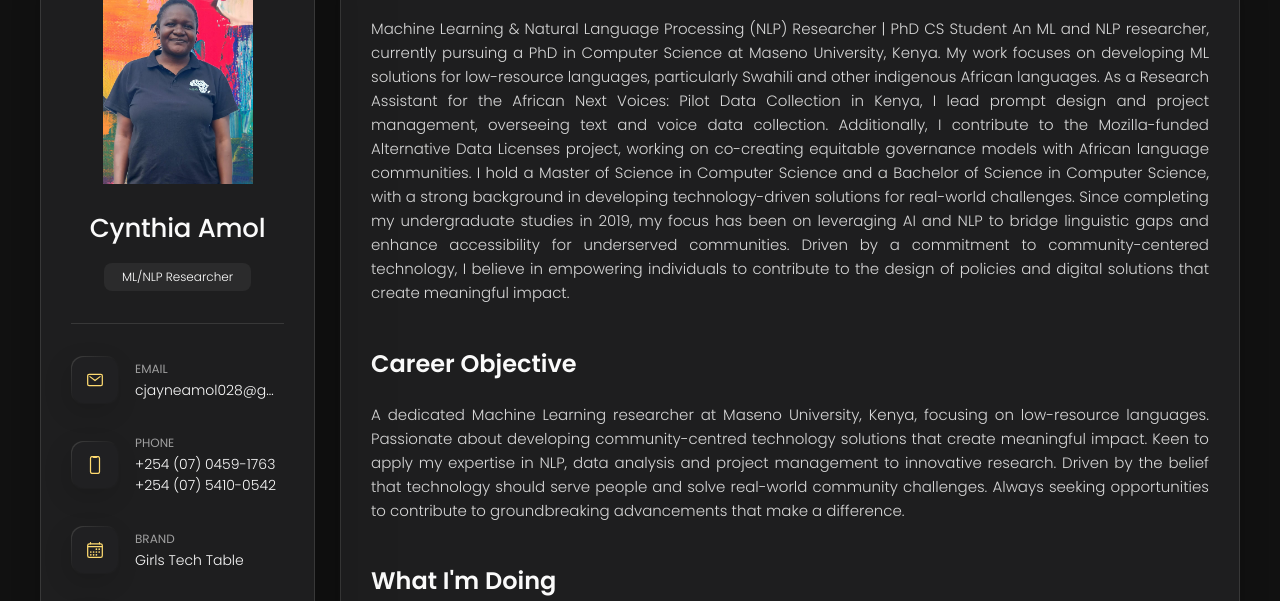
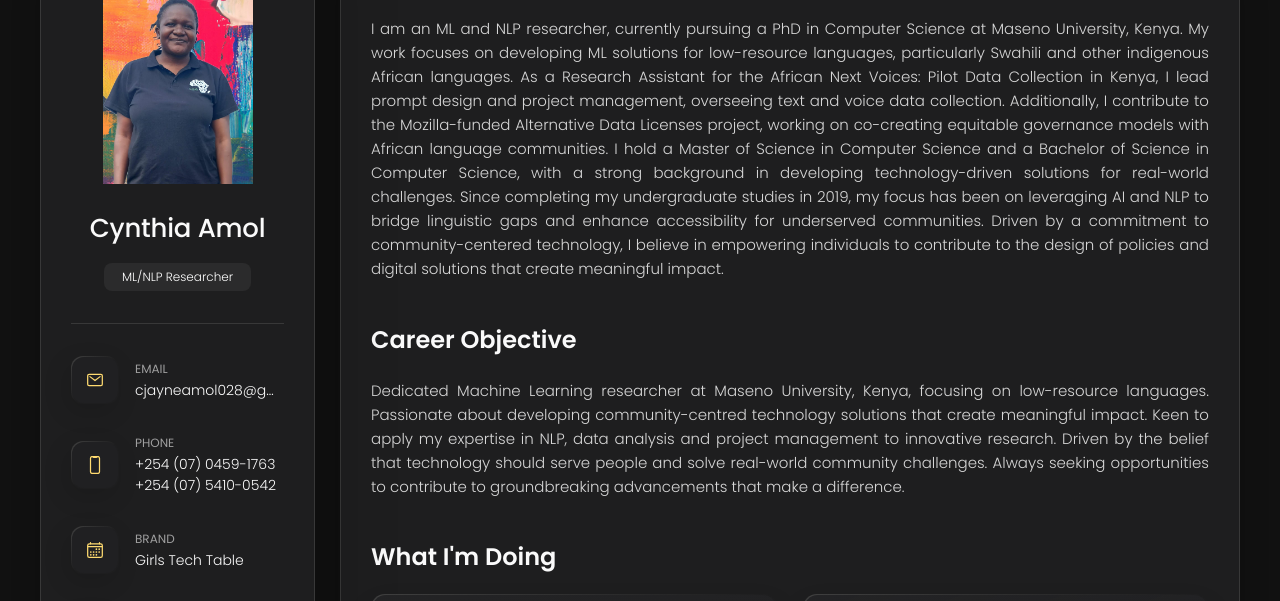
Before and after one commit to jayneamol/portfolio, a plain HTML site: page index.html in a window 1280 px wide. Shown: the part 162-763 px from the top of the page. Drawn offline with nearby package versions, Linux system fonts and the light colour scheme.

Commit message:
Update index.html

```diff
--- a/index.html
+++ b/index.html
@@ -210,8 +210,7 @@
 
         <section class="about-text">
           <p class="timeline-text2" >
-           Machine Learning & Natural Language Processing (NLP) Researcher | PhD CS Student
-           An ML and NLP researcher, currently pursuing a PhD in Computer Science at Maseno University, Kenya. My work focuses on developing ML solutions for low-resource languages, particularly Swahili and other indigenous African languages.
+           I am an ML and NLP researcher, currently pursuing a PhD in Computer Science at Maseno University, Kenya. My work focuses on developing ML solutions for low-resource languages, particularly Swahili and other indigenous African languages.
            As a Research Assistant for the African Next Voices: Pilot Data Collection in Kenya, I lead prompt design and project management, overseeing text and voice data collection. Additionally, I contribute to the Mozilla-funded Alternative Data Licenses project, working on co-creating equitable governance models with African language communities.
            I hold a Master of Science in Computer Science and a Bachelor of Science in Computer Science, with a strong background in developing technology-driven solutions for real-world challenges. Since completing my undergraduate studies in 2019, my focus has been on leveraging AI and NLP to bridge linguistic gaps and enhance accessibility for underserved communities.
            Driven by a commitment to community-centered technology, I believe in empowering individuals to contribute to the design of policies and digital solutions that create meaningful impact.
@@ -222,7 +221,7 @@
         <section class="about-text">
           <h3 class="h3 service-title">Career Objective</h3>
           <p class="timeline-text2">
-           A dedicated Machine Learning researcher at Maseno University, Kenya, focusing on low-resource languages.
+           Dedicated Machine Learning researcher at Maseno University, Kenya, focusing on low-resource languages.
            Passionate about developing community-centred technology solutions that create meaningful impact.
            Keen to apply my expertise in NLP, data analysis and project management to innovative research.
            Driven by the belief that technology should serve people and solve real-world community challenges.
```
